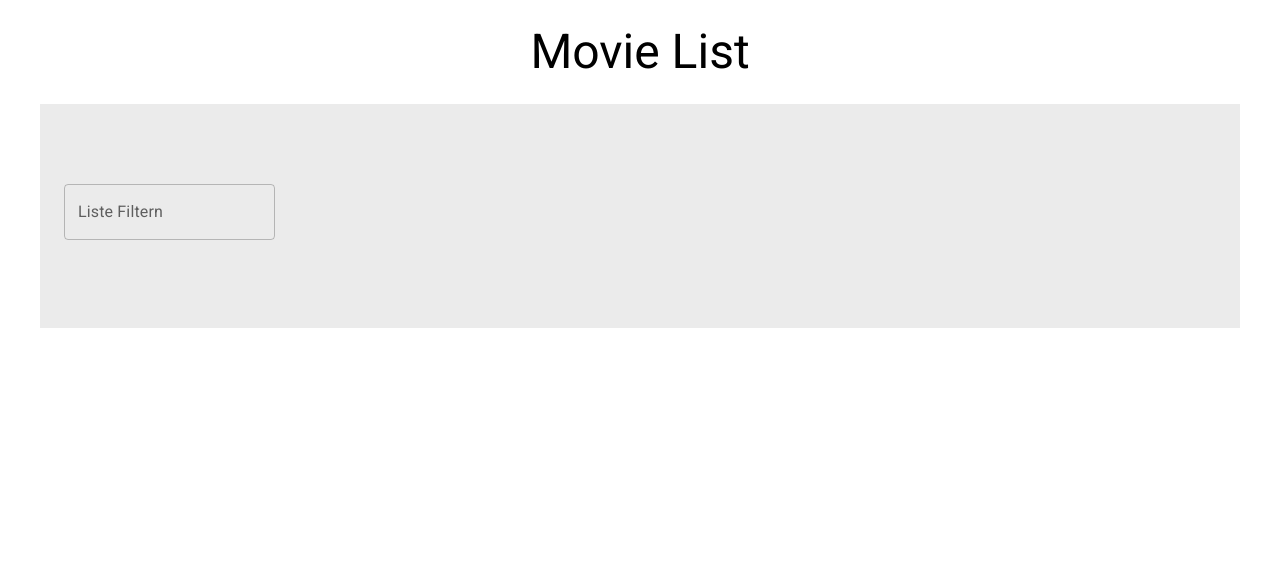
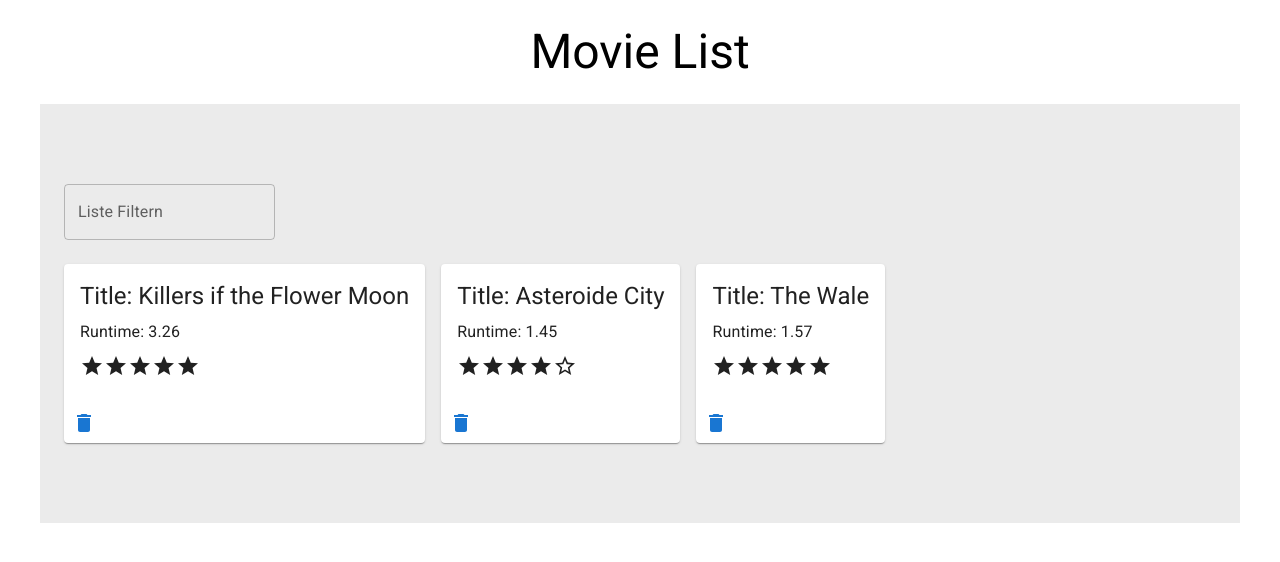
Before and after one commit to DPlauder/first_react, a React (Vite) app: page / in a window 1280 px wide. Shown: the top 562 px of the page. Built offline with nearby package versions, Linux system fonts and the light colour scheme; data requests are answered from the project's data file.

Commit message:
before validaton

```diff
--- a/data.json
+++ b/data.json
@@ -1,3 +1,25 @@
 {
-  "movies": []
+  "movies": [
+    {
+      "id": 1,
+      "title": "Killers if the Flower Moon",
+      "director": "Marting Scorcese",
+      "runtime": 3.26,
+      "rating": 5
+    },
+    {
+      "id": 2,
+      "title": "Asteroide City",
+      "director": "Wes Anderson",
+      "runtime": 1.45,
+      "rating": 4
+    },
+    {
+      "id": 3,
+      "title": "The Wale",
+      "director": "Darren Aronofsjy",
+      "runtime": 1.57,
+      "rating": 5
+    }
+  ]
 }
--- /dev/null
+++ b/src/components/DeleteDialog.tsx
@@ -0,0 +1,41 @@
+import {
+  Dialog,
+  DialogTitle,
+  DialogContent,
+  DialogContentText,
+  DialogActions,
+  Button,
+} from "@mui/material";
+
+interface Props {
+  open: boolean;
+  title: string;
+  text: string;
+  onConfirm: (isConfirmed: boolean) => void;
+}
+
+export default function DeleteDialog({ open, title, text, onConfirm }: Props) {
+  return (
+    <Dialog
+      open={open}
+      onClose={() => onConfirm(false)}
+      aria-labelledby="delete-dialog"
+      aria-describedby="delete-dialog-description"
+    >
+      <DialogTitle id="delete-dialog-title">{title}</DialogTitle>
+      <DialogContent>
+        <DialogContentText id="delete-dialog-description">
+          {text}
+        </DialogContentText>
+      </DialogContent>
+      <DialogActions>
+        <Button onClick={() => onConfirm(true)} color="primary" autoFocus>
+          Ok
+        </Button>
+        <Button onClick={() => onConfirm(false)} color="secondary">
+          Cancel
+        </Button>
+      </DialogActions>
+    </Dialog>
+  );
+}
--- a/src/components/MovieList.tsx
+++ b/src/components/MovieList.tsx
@@ -1,13 +1,24 @@
 import MovieListItem from "./MovieListItem";
 import useMovies from "./useMovies";
 import { Container, Grid, TextField } from "@mui/material";
-
 import { IMovie } from "../ts/interfaces/global_interfaces";
 import { useState } from "react";
+import DeleteDialog from "./DeleteDialog";
 
 export default function MovieList() {
   const [movies, err, handleDelete] = useMovies();
   const [filter, setFilter] = useState("");
+  const [deleteDialog, setDeleteDialog] = useState<{
+    open: boolean;
+    movie: IMovie | null;
+  }>({ open: false, movie: null });
+  const handleDialog = (open: boolean, movie: IMovie) => {
+    if (open) {
+      setDeleteDialog({ open: true, movie });
+    } else {
+      setDeleteDialog({ open: false, movie: null });
+    }
+  };
   {
     if (err !== null) {
       return <Container>{(err as Error).message}</Container>;
@@ -35,11 +46,25 @@ export default function MovieList() {
                   <MovieListItem
                     key={movie.id}
                     movie={movie}
-                    onDelete={handleDelete as (movie: IMovie) => Promise<void>}
+                    //onDelete={handleDelete as (movie: IMovie) => Promise<void>}
+                    onDialog={handleDialog}
                   />
                 );
               })}
           </Grid>
+          <DeleteDialog
+            title="Delete Element"
+            text={`Do you really want to delete the movie "${deleteDialog.movie?.title}"`}
+            open={deleteDialog.open}
+            onConfirm={(isComfirmed) => {
+              if (isComfirmed && deleteDialog.movie) {
+                (handleDelete as (movie: IMovie) => Promise<void>)(
+                  deleteDialog.movie
+                );
+              }
+              setDeleteDialog({ open: false, movie: null });
+            }}
+          ></DeleteDialog>
         </Container>
       );
     }
--- a/src/components/MovieListItem.tsx
+++ b/src/components/MovieListItem.tsx
@@ -13,10 +13,10 @@ import DeleteIcon from "@mui/icons-material/Delete";
 
 interface Props {
   movie: IMovie;
-  onDelete: (movie: IMovie) => Promise<void>;
+  onDialog: (open: boolean, movie: IMovie) => void;
 }
 
-export default function MovieListItem({ movie, onDelete }: Props) {
+export default function MovieListItem({ movie, onDialog }: Props) {
   const classNames = [style.movieCard];
   if (movie.rating >= 5) classNames.push(style.fiveStar);
   return (
@@ -41,7 +41,7 @@ export default function MovieListItem({ movie, onDelete }: Props) {
         <IconButton
           color="primary"
           aria-label="delete-movie"
-          onClick={() => onDelete(movie)}
+          onClick={() => onDialog(true, movie)}
         >
           <DeleteIcon />
         </IconButton>
--- a/src/components/useMovies.tsx
+++ b/src/components/useMovies.tsx
@@ -34,6 +34,16 @@ export default function useMovies() {
       );
     }
   }
+  async function handleAdd(movie: IMovie): Promise<void> {
+    const options = {
+      method: "POST",
+      body: JSON.stringify(movie),
+      headers: { "Content-Type": "application/json" },
+    };
+    const res = await fetch("/movies", options);
+    const data = await res.json();
+    setMovies((prevMovie) => [...prevMovie, data]);
+  }
 
-  return [movies, err, handleDelete];
+  return [movies, err, handleDelete, handleAdd];
 }
```
Also changed, not shown: src/components/FormEdit.tsx (+18 -2 lines), src/components/validationShema.ts (added, +14 -0 lines).
